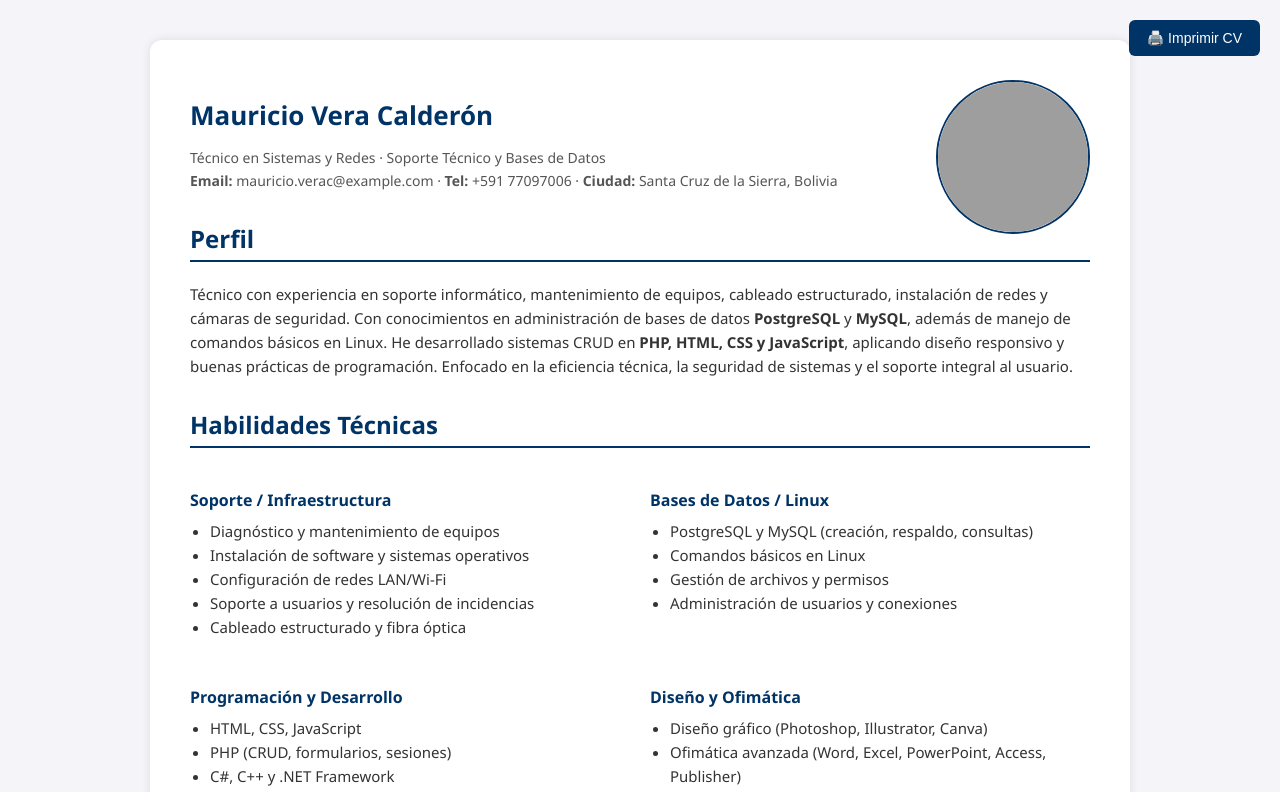
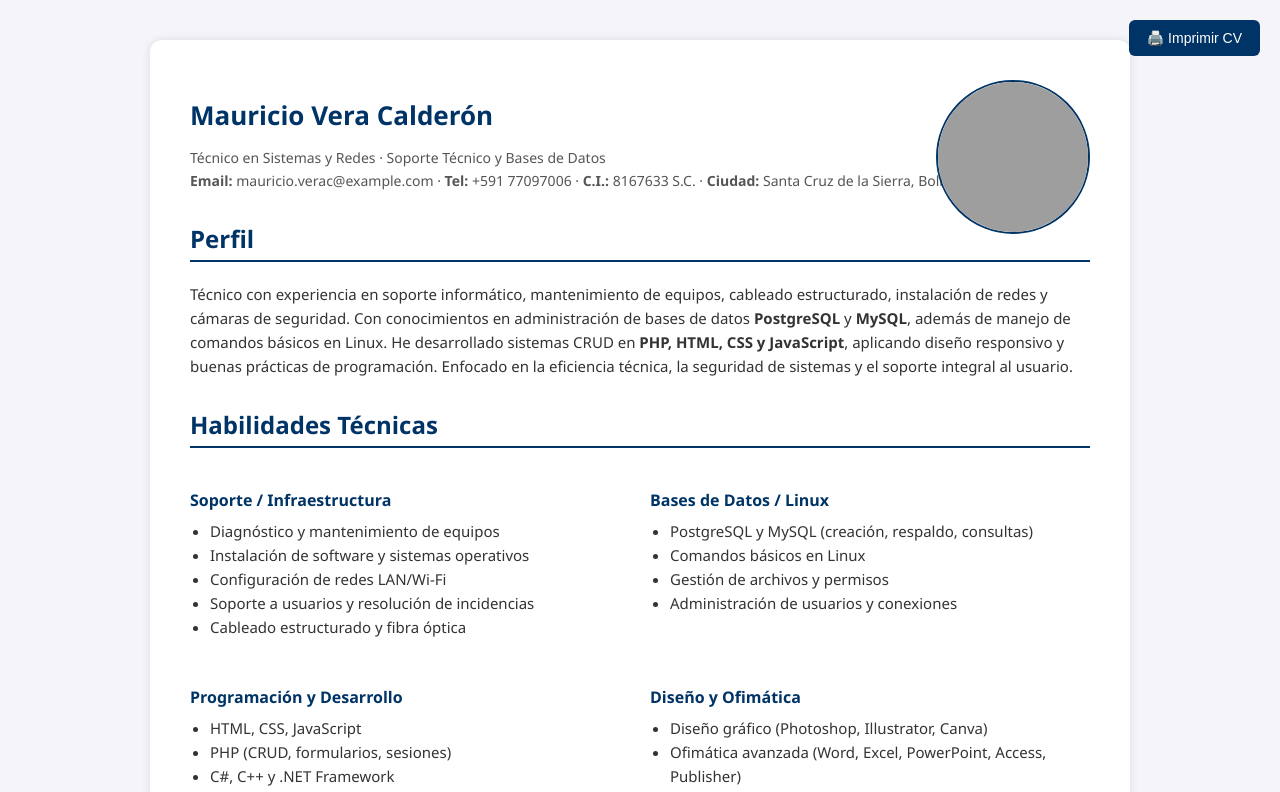
Before and after one commit to mauricio-12345/CV-Mauricio-Vera-Calderon, a plain HTML site: page index.html in a window 1280 px wide. Shown: the top 792 px of the page. Drawn offline with Linux system fonts and the light colour scheme; grey boxes are pictures that could not be loaded.

Commit message:
Update index.html

```diff
--- a/index.html
+++ b/index.html
@@ -111,6 +111,7 @@
       Técnico en Sistemas y Redes · Soporte Técnico y Bases de Datos<br>
       <strong>Email:</strong> mauricio.verac@example.com ·
       <strong>Tel:</strong> +591 77097006 ·
+      <strong>C.I.:</strong> 8167633 S.C. ·
       <strong>Ciudad:</strong> Santa Cruz de la Sierra, Bolivia
     </p>
 
```
